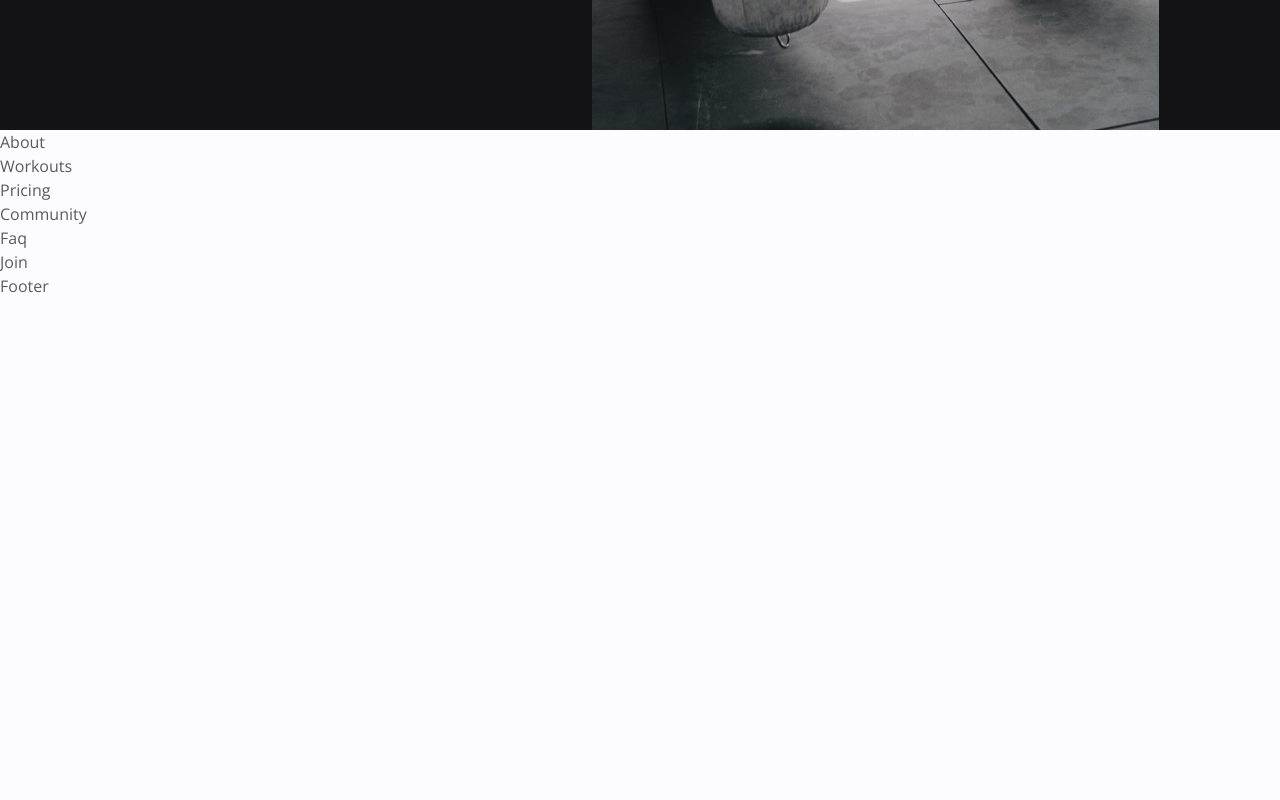
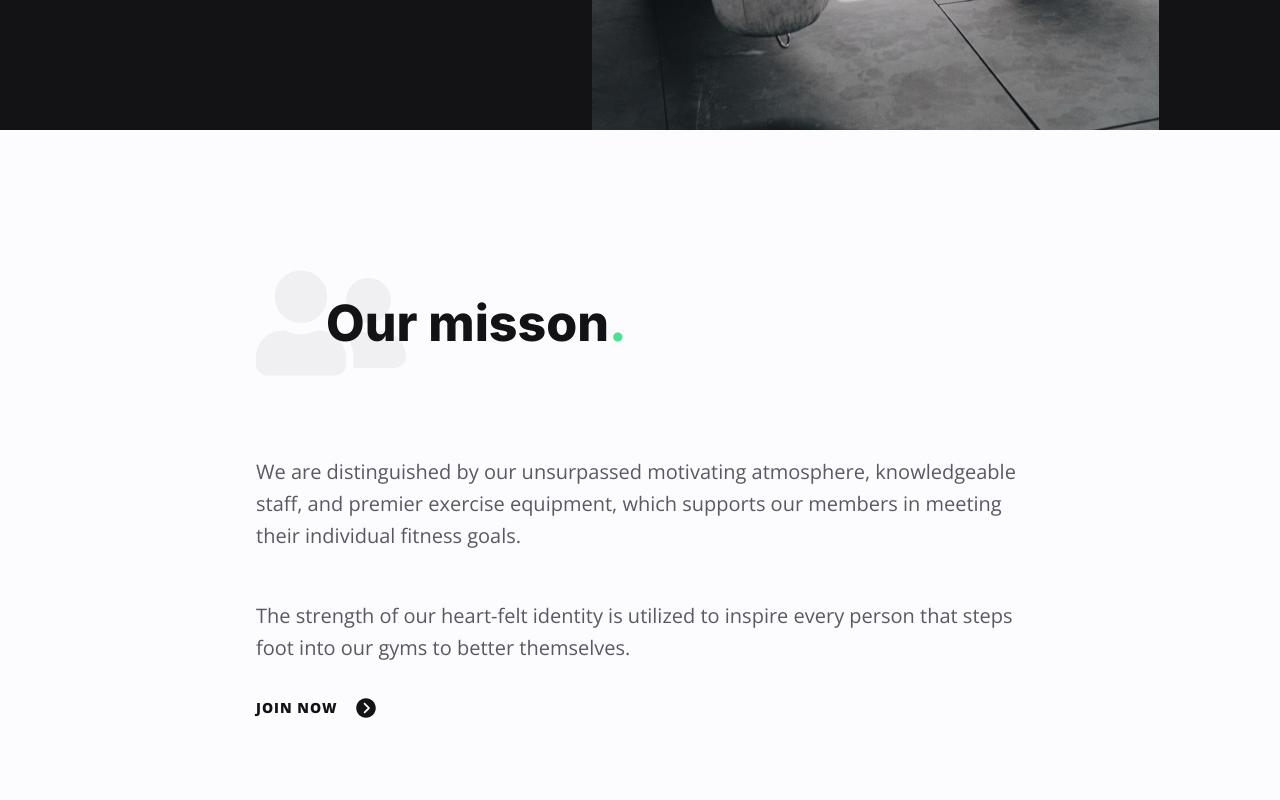
Before and after one commit to HubertSleszynski/gymME, a React (Vite) app: page / in a window 1280 px wide. Shown: the part 660-1460 px from the top of the page. Built offline with nearby package versions, Linux system fonts and the light colour scheme.

Commit message:
added about

```diff
--- a/src/components/About.jsx
+++ b/src/components/About.jsx
@@ -1,7 +1,50 @@
 import React from "react";
 
+import { about } from "../data";
+
+import { IoIosArrowDroprightCircle } from "react-icons/io";
+
 const About = () => {
-  return <div>About</div>;
+  const { title, subtitle1, subtitle2, icon, link } = about;
+  return (
+    <section className="py-[80px] md:py-[110px] lg:pt-[140px] lg:pb-[180px]">
+      <div className="container mx-auto px-[20px] lg:px-[135px]">
+        <div
+          className="section-title-group justify-start"
+          data-aos="fade-up"
+          data-aos-delay="100"
+        >
+          <img src={icon} alt="" />
+          <h2 className="h2 section-title">
+            {title} <span className="text-primary-200">.</span>
+          </h2>
+        </div>
+        <p
+          className="md:text-body-md mb-12"
+          data-aos="fade-up"
+          data-aos-delay="200"
+        >
+          {subtitle1}
+        </p>
+        <p
+          className="md:text-body-md mb-8"
+          data-aos="fade-up"
+          data-aos-delay="300"
+        >
+          {subtitle2}
+        </p>
+        <div data-aos="fade-up" data-aos-delay="400">
+          <a
+            className="link flex items-center gap-x-4 hover:gap-x-6 transition-all"
+            href="#"
+          >
+            {link}
+            <IoIosArrowDroprightCircle className="text-2xl" />
+          </a>
+        </div>
+      </div>
+    </section>
+  );
 };
 
 export default About;
```
